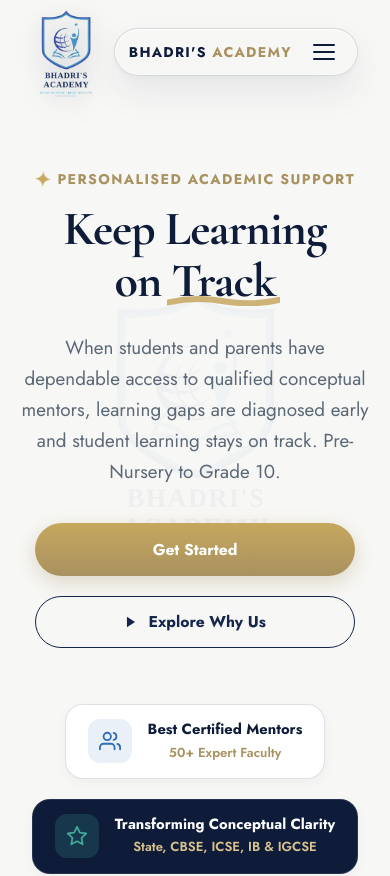
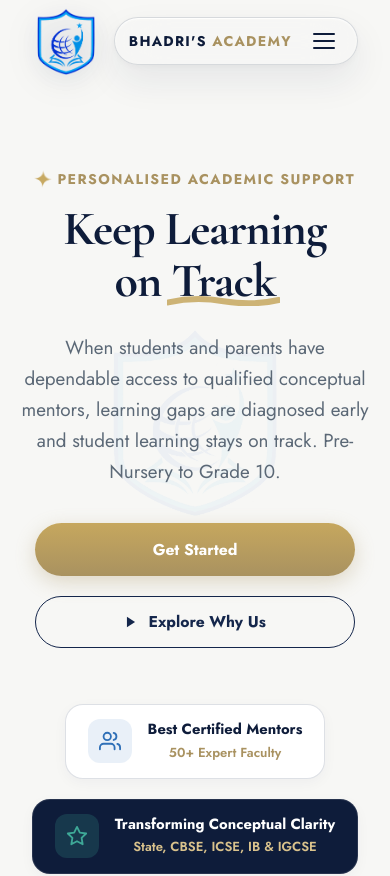
Before and after one commit to mithumohan00-ship-it/Bhadris-Academy, a React (Vite) app: page / in a window 390 px wide. Shown: the top 876 px of the page. Built offline with nearby package versions, Linux system fonts and the light colour scheme.

Commit message:
feat(branding): replace logo with high-res emblem maintaining exact visual size

```diff
--- a/src/index.css
+++ b/src/index.css
@@ -372,7 +372,7 @@
   align-items: center;
   justify-content: center;
   width: 104px;
-  height: 142px;
+  height: 104px;
   transition: all var(--transition-smooth);
   flex-shrink: 0;
 }
@@ -404,7 +404,7 @@
 
 .footer-logo-badge {
   width: 112px;
-  height: 156px;
+  height: 112px;
   display: flex;
   align-items: center;
   justify-content: flex-start;
@@ -2190,7 +2190,7 @@
 
   .standalone-logo-outside .logo-badge {
     width: 68px;
-    height: 90px;
+    height: 68px;
   }
 
   .nav-container.fluid-glass-pill {
```
Also changed, not shown: public/img/logo.jpg, public/img/logo.png.
